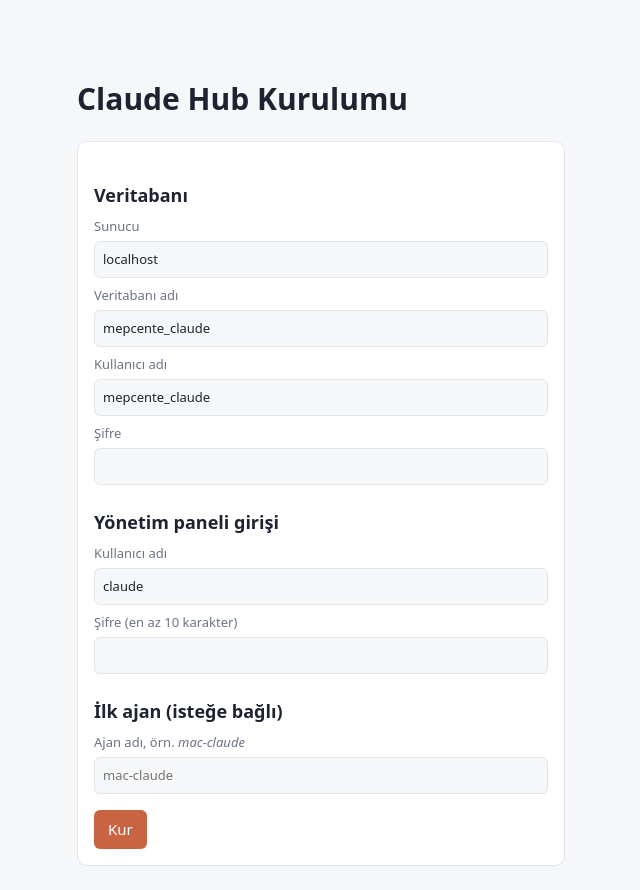
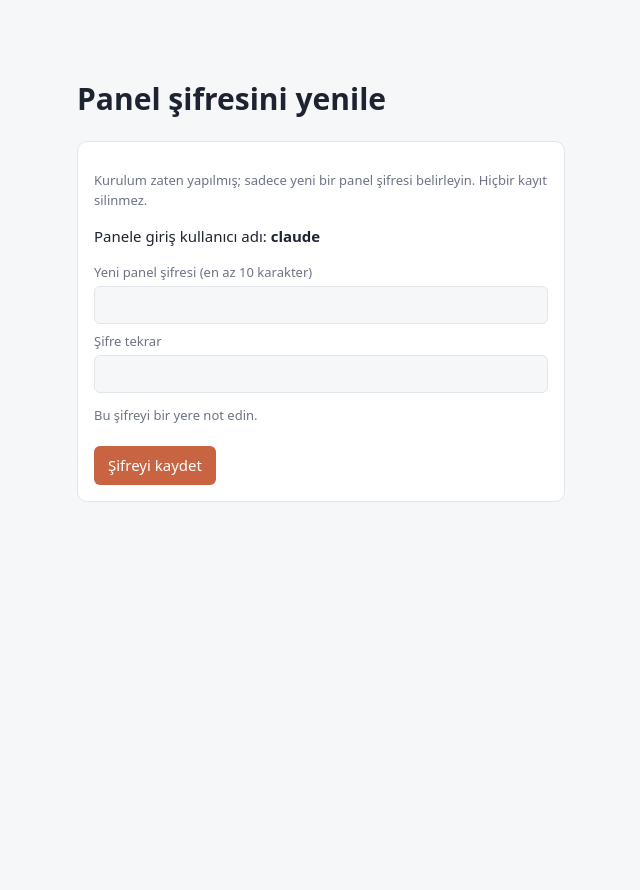
Before and after one commit to serhatcelik07-creator/rep12, a PHP site: page /install.php in a window 1280 px wide. Shown: the whole page, without its empty margins (319-959 px from the left). After the commit the page ends 502 px from the top, so only its background shows below. Run offline with PHP 8.4, Linux system fonts and the light colour scheme.

Commit message:
Simplify installer and add panel password reset
install.php now asks only for the DB password and panel password. When
config.php already exists it switches to reset mode: only a new panel
password is asked, existing data is kept and the login lockout is
cleared. The login page explains how to reset a forgotten password.

Co-Authored-By: Claude Opus 5.5 <noreply@anthropic.com>
Claude-Session: https://claude.ai/code/session_01Xe7YnqxUBGVUhvg7L9qdqs

```diff
--- a/mepcenter-claude-hub/sunucu/claude/admin/index.php
+++ b/mepcenter-claude-hub/sunucu/claude/admin/index.php
@@ -94,7 +94,11 @@ if (empty($_SESSION['admin'])) {
       <label>Kullanıcı adı <input name="user" autocomplete="username" required autofocus></label>
       <label>Şifre <input name="pass" type="password" autocomplete="current-password" required></label>
       <button>Giriş</button>
-    </form></main></body></html><?php
+    </form>
+    <p class="meta">Kullanıcı adı: <b>claude</b>. Şifrenizi unuttuysanız: cPanel Dosya Yöneticisi'nde
+      <b>public_html/claude/data/install.lock</b> dosyasını silin, sonra <a href="../install.php">bu sayfadan</a> yeni şifre belirleyin
+      (kayıtlar silinmez, giriş kilidi de kalkar).</p>
+    </main></body></html><?php
     exit;
 }
 
--- a/mepcenter-claude-hub/sunucu/claude/install.php
+++ b/mepcenter-claude-hub/sunucu/claude/install.php
@@ -1,56 +1,60 @@
 <?php
-// MepCenter Claude Hub - tek seferlik kurulum sihirbazı.
-// Kurulum bitince data/install.lock oluşturulur ve bu sayfa kapanır.
+// MepCenter Claude Hub - kurulum ve panel şifresi sıfırlama.
+// İlk kurulum: veritabanı şifresi + panel şifresi sorulur.
+// Şifre unutulursa: data/install.lock dosyasını silip bu sayfayı açın; yalnızca yeni panel şifresi sorulur.
 
 declare(strict_types=1);
 require __DIR__ . '/lib/bootstrap.php';
 
 $lock = HUB_ROOT . '/data/install.lock';
 $cfgFile = HUB_ROOT . '/config.php';
-$msg = '';
 $err = '';
-$newToken = null;
+$done = false;
 $configText = null;
+$adminUser = 'claude';
 
 if (is_file($lock)) {
     http_response_code(403);
-    exit('Kurulum zaten yapılmış. Yeniden kurmak için data/install.lock dosyasını silin.');
+    exit('<meta charset="utf-8"><p style="font:16px system-ui;padding:24px">Kurulum zaten yapılmış. '
+        . '<a href="admin/">Panele git</a>.<br><br>Panel şifresini unuttuysanız: cPanel Dosya Yöneticisi\'nde '
+        . '<b>public_html/claude/data/install.lock</b> dosyasını silin ve bu sayfayı yenileyin.</p>');
+}
+
+// config.php varsa ve veritabanına bağlanılabiliyorsa: yalnızca şifre sıfırlama
+$resetMode = false;
+if (is_file($cfgFile)) {
+    try {
+        db()->query('SELECT 1');
+        $resetMode = true;
+    } catch (Throwable $e) {
+        $resetMode = false;
+    }
 }
 
 if ($_SERVER['REQUEST_METHOD'] === 'POST') {
-    $dbHost = trim($_POST['db_host'] ?? 'localhost');
-    $dbName = trim($_POST['db_name'] ?? '');
-    $dbUser = trim($_POST['db_user'] ?? '');
-    $dbPass = (string)($_POST['db_pass'] ?? '');
-    $adminUser = trim($_POST['admin_user'] ?? 'claude');
     $adminPass = (string)($_POST['admin_pass'] ?? '');
-    $firstAgent = trim($_POST['first_agent'] ?? '');
-
     try {
         if (strlen($adminPass) < 10) {
             throw new RuntimeException('Panel şifresi en az 10 karakter olmalı.');
         }
-        $pdo = new PDO("mysql:host=$dbHost;dbname=$dbName;charset=utf8mb4", $dbUser, $dbPass, [
-            PDO::ATTR_ERRMODE => PDO::ERRMODE_EXCEPTION,
-        ]);
-        $sql = file_get_contents(HUB_ROOT . '/lib/schema.sql');
-        foreach (array_filter(array_map('trim', explode(';', $sql))) as $stmt) {
-            if (preg_match('/^\s*(--.*\n\s*)*$/', $stmt)) {
-                continue;
+        if ($adminPass !== (string)($_POST['admin_pass2'] ?? '')) {
+            throw new RuntimeException('İki şifre aynı değil.');
         }
-            $pdo->exec($stmt);
+        if ($resetMode) {
+            $pdo = db();
+        } else {
+            $dbHost = trim($_POST['db_host'] ?? 'localhost') ?: 'localhost';
+            $dbName = trim($_POST['db_name'] ?? '') ?: 'mepcente_claude';
+            $dbUser = trim($_POST['db_user'] ?? '') ?: 'mepcente_claude';
+            $dbPass = (string)($_POST['db_pass'] ?? '');
+            try {
+                $pdo = new PDO("mysql:host=$dbHost;dbname=$dbName;charset=utf8mb4", $dbUser, $dbPass,
+                               [PDO::ATTR_ERRMODE => PDO::ERRMODE_EXCEPTION]);
+            } catch (PDOException $e) {
+                throw new RuntimeException('Veritabanına bağlanılamadı. cPanel > MySQL Veritabanları\'ndaki veritabanı adı, '
+                    . 'kullanıcı ve şifreyi kontrol edin (kullanıcı veritabanına "tüm yetkiler" ile eklenmiş olmalı). '
+                    . 'Teknik ayrıntı: ' . $e->getMessage());
             }
-
-        $up = $pdo->prepare('INSERT INTO hub_settings (k, v) VALUES (?, ?) ON DUPLICATE KEY UPDATE v = VALUES(v)');
-        $up->execute(['admin_user', $adminUser]);
-        $up->execute(['admin_pass_hash', password_hash($adminPass, PASSWORD_DEFAULT)]);
-
-        if ($firstAgent !== '') {
-            $newToken = new_token();
-            $ins = $pdo->prepare('INSERT INTO hub_agents (name, type, token_hash, token_hint) VALUES (?, ?, ?, ?)');
-            $ins->execute([$firstAgent, 'claude', token_hash($newToken), substr($newToken, -6)]);
-        }
-
             $configText = "<?php\nreturn " . var_export([
                 'db' => ['host' => $dbHost, 'name' => $dbName, 'user' => $dbUser, 'pass' => $dbPass, 'charset' => 'utf8mb4'],
                 'max_upload_mb' => 20,
@@ -58,16 +62,33 @@ if ($_SERVER['REQUEST_METHOD'] === 'POST') {
                 'session_active_minutes' => 30,
                 'timezone' => 'Europe/Istanbul',
             ], true) . ";\n";
+        }
 
+        // Tablolar (zaten varsa dokunulmaz)
+        $sql = (string)file_get_contents(HUB_ROOT . '/lib/schema.sql');
+        foreach (array_filter(array_map('trim', explode(';', $sql))) as $stmt) {
+            if (!preg_match('/^\s*(--.*\n\s*)*$/', $stmt)) {
+                $pdo->exec($stmt);
+            }
+        }
+        $up = $pdo->prepare('INSERT INTO hub_settings (k, v) VALUES (?, ?) ON DUPLICATE KEY UPDATE v = VALUES(v)');
+        $up->execute(['admin_user', $adminUser]);
+        $up->execute(['admin_pass_hash', password_hash($adminPass, PASSWORD_DEFAULT)]);
+        $pdo->exec('DELETE FROM hub_login_attempts'); // 15 dakikalık giriş kilidini kaldır
+
+        if ($configText !== null) {
             if (!is_dir(HUB_ROOT . '/data/uploads')) {
                 @mkdir(HUB_ROOT . '/data/uploads', 0750, true);
             }
             if (@file_put_contents($cfgFile, $configText) !== false) {
-            $configText = null; // yazıldı, ekranda göstermeye gerek yok
                 @chmod($cfgFile, 0640);
+                $configText = null;
             }
+        }
+        if ($configText === null) {
             file_put_contents($lock, date('c'));
-        $msg = 'Kurulum tamamlandı.';
+        }
+        $done = true;
     } catch (Throwable $e) {
         $err = $e->getMessage();
     }
@@ -77,33 +98,41 @@ if ($_SERVER['REQUEST_METHOD'] === 'POST') {
 <title>Claude Hub Kurulum</title>
 <link rel="stylesheet" href="admin/style.css"></head>
 <body><main class="narrow">
-<h1>Claude Hub Kurulumu</h1>
+<h1><?= $resetMode ? 'Panel şifresini yenile' : 'Claude Hub kurulumu' ?></h1>
 <?php if ($err): ?><p class="err"><?= h($err) ?></p><?php endif; ?>
-<?php if ($msg): ?>
-  <p class="ok"><?= h($msg) ?></p>
+
+<?php if ($done): ?>
   <?php if ($configText): ?>
-    <p class="err">config.php yazılamadı. Aşağıdaki içeriği <code>claude/config.php</code> olarak kaydedin:</p>
+    <p class="err">Ayar dosyası yazılamadı. Aşağıdaki metni cPanel Dosya Yöneticisi'nde <b>public_html/claude/config.php</b>
+      adında yeni bir dosya oluşturup içine yapıştırın, sonra bu sayfayı tekrar açın:</p>
     <pre><?= h($configText) ?></pre>
+  <?php else: ?>
+    <p class="ok">Tamam! Artık panele girebilirsiniz.</p>
+    <div class="card">
+      <p>Kullanıcı adı: <b>claude</b><br>Şifre: <b>az önce yazdığınız şifre</b></p>
+      <a class="btn" href="admin/">Panele git →</a>
+    </div>
   <?php endif; ?>
-  <?php if ($newToken): ?>
-    <h2>İlk ajan token'ı</h2>
-    <p>Bu token <b>yalnızca bir kez</b> gösterilir. Kopyalayıp o makinenin istemci kurulumunda kullanın:</p>
-    <pre class="token"><?= h($newToken) ?></pre>
-  <?php endif; ?>
-  <p><a class="btn" href="admin/">Yönetim paneline git →</a></p>
 <?php else: ?>
 <form method="post" class="card">
-  <h2>Veritabanı</h2>
-  <label>Sunucu <input name="db_host" value="localhost" required></label>
-  <label>Veritabanı adı <input name="db_name" value="mepcente_claude" required></label>
-  <label>Kullanıcı adı <input name="db_user" value="mepcente_claude" required></label>
-  <label>Şifre <input name="db_pass" type="password" required></label>
-  <h2>Yönetim paneli girişi</h2>
-  <label>Kullanıcı adı <input name="admin_user" value="claude" required></label>
-  <label>Şifre (en az 10 karakter) <input name="admin_pass" type="password" minlength="10" required></label>
-  <h2>İlk ajan (isteğe bağlı)</h2>
-  <label>Ajan adı, örn. <i>mac-claude</i> <input name="first_agent" placeholder="mac-claude"></label>
-  <button type="submit">Kur</button>
+  <?php if (!$resetMode): ?>
+    <h2>1. Veritabanı şifresi</h2>
+    <p class="meta">cPanel &gt; MySQL Veritabanları'nda <b>mepcente_claude</b> kullanıcısını oluştururken verdiğiniz şifre.</p>
+    <label>Veritabanı şifresi <input name="db_pass" type="password" required></label>
+    <details><summary class="meta">Veritabanı adı / kullanıcı farklıysa tıklayın</summary>
+      <label>Sunucu <input name="db_host" value="localhost"></label>
+      <label>Veritabanı adı <input name="db_name" value="mepcente_claude"></label>
+      <label>Kullanıcı adı <input name="db_user" value="mepcente_claude"></label>
+    </details>
+    <h2>2. Panel şifresi</h2>
+  <?php else: ?>
+    <p class="meta">Kurulum zaten yapılmış; sadece yeni bir panel şifresi belirleyin. Hiçbir kayıt silinmez.</p>
+  <?php endif; ?>
+  <p>Panele giriş kullanıcı adı: <b>claude</b></p>
+  <label>Yeni panel şifresi (en az 10 karakter) <input name="admin_pass" type="password" minlength="10" required autocomplete="new-password"></label>
+  <label>Şifre tekrar <input name="admin_pass2" type="password" minlength="10" required autocomplete="new-password"></label>
+  <p class="meta">Bu şifreyi bir yere not edin.</p>
+  <button type="submit"><?= $resetMode ? 'Şifreyi kaydet' : 'Kur' ?></button>
 </form>
 <?php endif; ?>
 </main></body></html>
```
Lines whose indentation alone changed are shown as unchanged.
